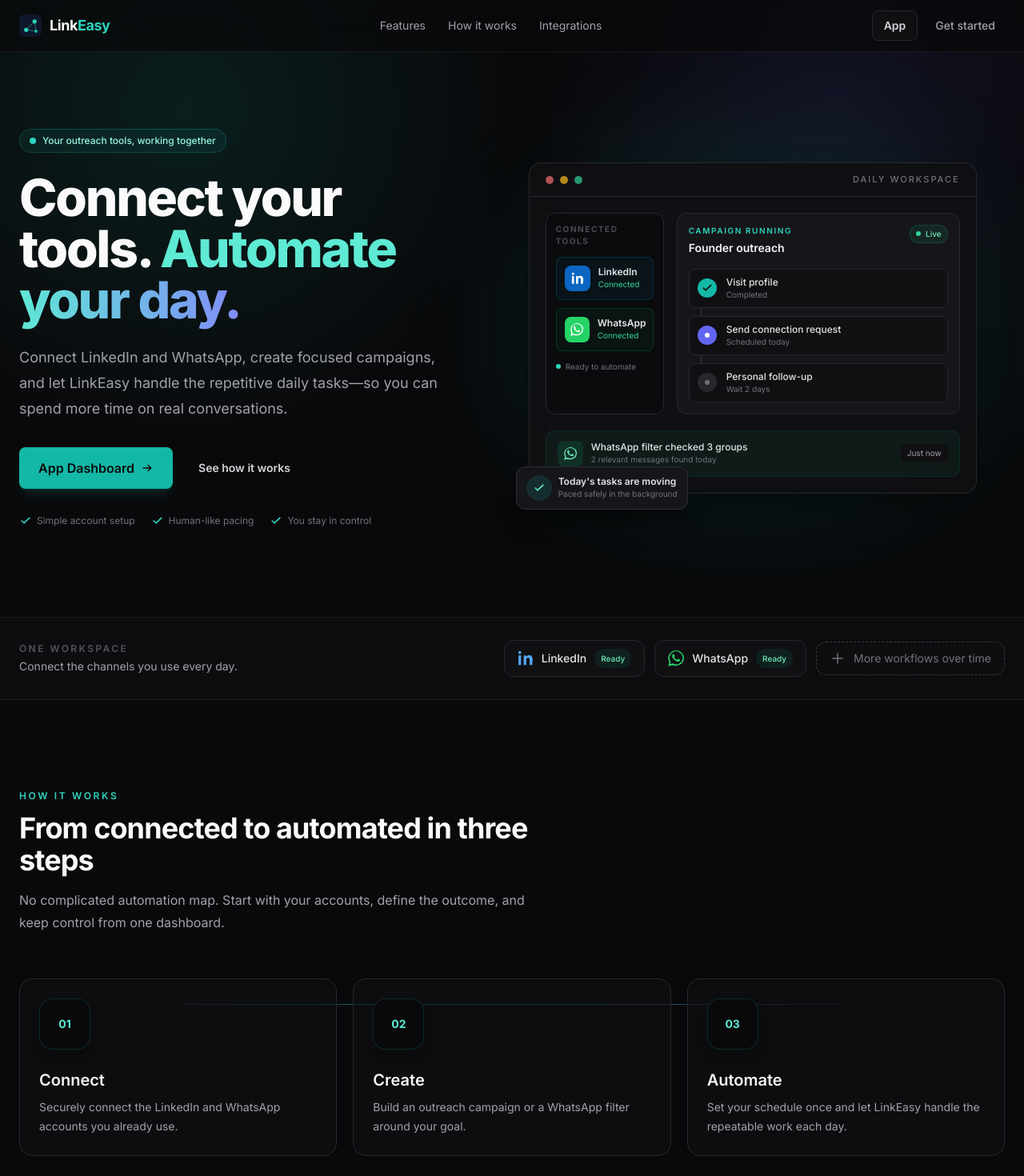
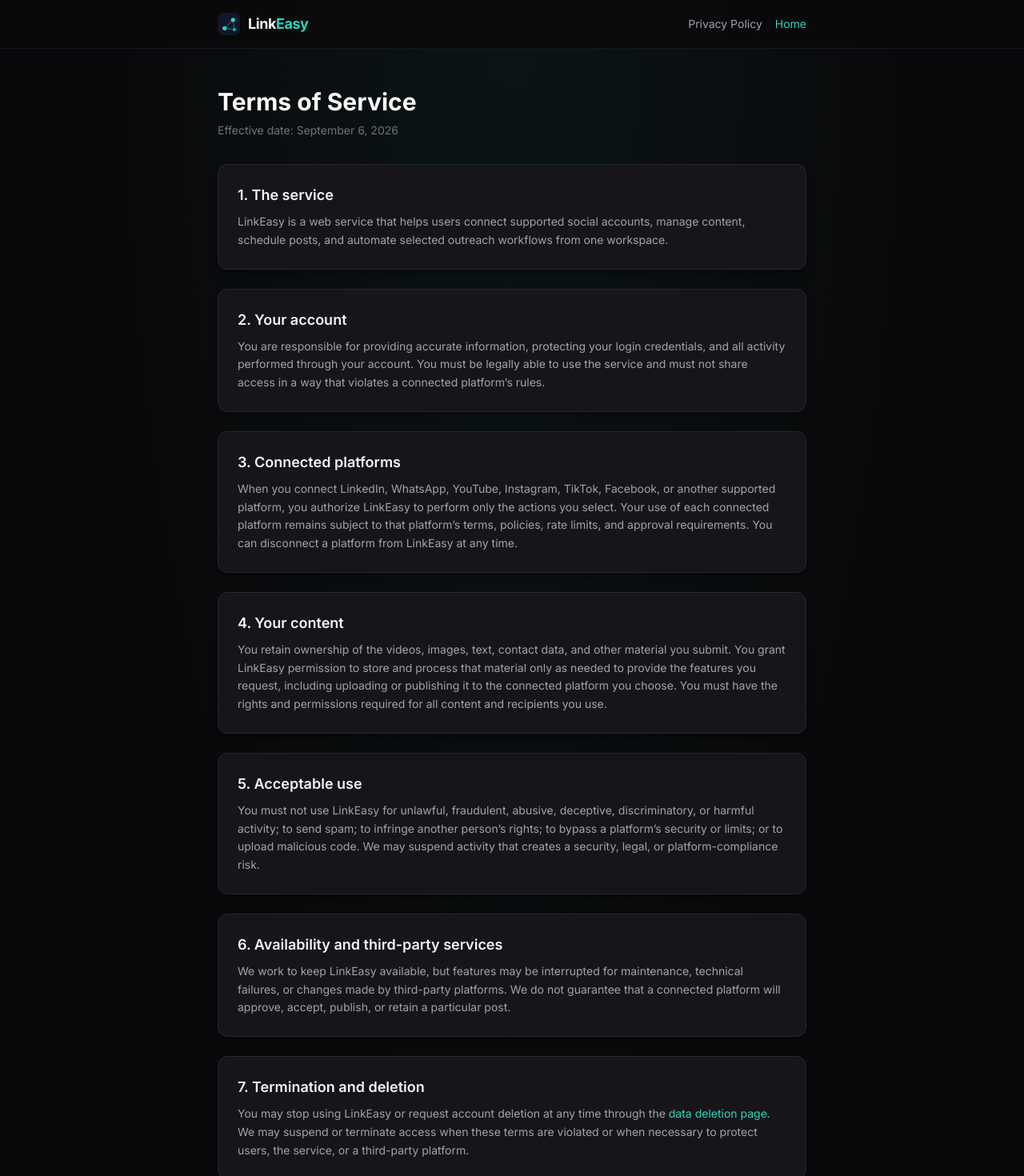
Before and after one commit to saifullahkhan-software-engineer/link-easy, a React (Vite) app in the folder frontend/: page /terms in a window 1280 px wide. Before the commit this address led to /. Shown: the top 1470 px of the page at 80% size. Built offline with nearby package versions, Linux system fonts and the light colour scheme; no server answers; the HTML template or start-up script is replaced by a standard one.

Commit message:
privacy policy added

```diff
--- a/frontend/src/App.jsx
+++ b/frontend/src/App.jsx
@@ -45,6 +45,7 @@
 import SocialSettingsPage from './pages/social-scheduler/SettingsPage';
 import FacebookGroupsPage from './pages/social-scheduler/FacebookGroupsPage';
 import PrivacyPolicy from './pages/PrivacyPolicy';
+import TermsOfService from './pages/TermsOfService';
 import DataDeletion from './pages/DataDeletion';
 import DeleteConfirm from './pages/DeleteConfirm';
 
@@ -77,6 +78,7 @@
           {/* Public compliance pages — reachable without logging in (Meta app
               Basic settings: Privacy Policy URL and User Data Deletion URL). */}
           <Route path="/privacy" element={<PrivacyPolicy />} />
+          <Route path="/terms" element={<TermsOfService />} />
           <Route path="/delete" element={<DataDeletion />} />
           <Route path="/delete-confirm" element={<DeleteConfirm />} />
 
--- a/frontend/src/pages/Landing.jsx
+++ b/frontend/src/pages/Landing.jsx
@@ -406,7 +406,14 @@
             <img src="/favicon.svg" alt="" className="h-5 w-5 opacity-70" />
             <span>LinkEasy</span>
           </Link>
-          <p className="text-center sm:text-right">Connect your tools. Automate responsibly. Keep conversations human.</p>
+          <div className="flex flex-col items-center gap-2 sm:items-end">
+            <p className="text-center sm:text-right">Connect your tools. Automate responsibly. Keep conversations human.</p>
+            <nav className="flex gap-4 text-xs text-zinc-600" aria-label="Legal links">
+              <Link to="/privacy" className="transition hover:text-zinc-300">Privacy Policy</Link>
+              <Link to="/terms" className="transition hover:text-zinc-300">Terms of Service</Link>
+              <Link to="/delete" className="transition hover:text-zinc-300">Data Deletion</Link>
+            </nav>
+          </div>
         </div>
       </footer>
     </div>
--- a/frontend/src/pages/PrivacyPolicy.jsx
+++ b/frontend/src/pages/PrivacyPolicy.jsx
@@ -140,6 +140,9 @@
             <Link to="/privacy" className="hover:text-zinc-400">
               Privacy Policy
             </Link>
+            <Link to="/terms" className="hover:text-zinc-400">
+              Terms of Service
+            </Link>
             <Link to="/delete" className="hover:text-zinc-400">
               Data Deletion
             </Link>
--- /dev/null
+++ b/frontend/src/pages/TermsOfService.jsx
@@ -0,0 +1,40 @@
+import { Link } from 'react-router-dom';
+
+export default function TermsOfService() {
+  return (
+    <div className="min-h-screen bg-surface-950 bg-[radial-gradient(ellipse_at_top,rgba(45,212,191,0.06),transparent_55%)] text-zinc-300">
+      <header className="border-b border-surface-800/80 bg-surface-950/80 backdrop-blur">
+        <div className="mx-auto flex max-w-3xl items-center justify-between px-4 py-4">
+          <Link to="/" className="flex items-center gap-2.5">
+            <img src="/favicon.svg" alt="" className="h-7 w-7" />
+            <span className="text-lg font-bold tracking-tight text-zinc-100">Link<span className="text-accent-400">Easy</span></span>
+          </Link>
+          <nav className="flex gap-4 text-sm text-zinc-400">
+            <Link to="/privacy" className="hover:text-zinc-200">Privacy Policy</Link>
+            <Link to="/" className="text-accent-400 hover:text-accent-300">Home</Link>
+          </nav>
+        </div>
+      </header>
+
+      <main className="mx-auto max-w-3xl px-4 py-12">
+        <h1 className="text-3xl font-bold text-zinc-50">Terms of Service</h1>
+        <p className="mt-2 text-sm text-zinc-500">Effective date: September 6, 2026</p>
+        <div className="mt-8 space-y-6">
+          <section className="card p-6"><h2 className="text-lg font-semibold text-zinc-100">1. The service</h2><p className="mt-2 text-sm leading-relaxed text-zinc-400">LinkEasy is a web service that helps users connect supported social accounts, manage content, schedule posts, and automate selected outreach workflows from one workspace.</p></section>
+          <section className="card p-6"><h2 className="text-lg font-semibold text-zinc-100">2. Your account</h2><p className="mt-2 text-sm leading-relaxed text-zinc-400">You are responsible for providing accurate information, protecting your login credentials, and all activity performed through your account. You must be legally able to use the service and must not share access in a way that violates a connected platform’s rules.</p></section>
+          <section className="card p-6"><h2 className="text-lg font-semibold text-zinc-100">3. Connected platforms</h2><p className="mt-2 text-sm leading-relaxed text-zinc-400">When you connect LinkedIn, WhatsApp, YouTube, Instagram, TikTok, Facebook, or another supported platform, you authorize LinkEasy to perform only the actions you select. Your use of each connected platform remains subject to that platform’s terms, policies, rate limits, and approval requirements. You can disconnect a platform from LinkEasy at any time.</p></section>
+          <section className="card p-6"><h2 className="text-lg font-semibold text-zinc-100">4. Your content</h2><p className="mt-2 text-sm leading-relaxed text-zinc-400">You retain ownership of the videos, images, text, contact data, and other material you submit. You grant LinkEasy permission to store and process that material only as needed to provide the features you request, including uploading or publishing it to the connected platform you choose. You must have the rights and permissions required for all content and recipients you use.</p></section>
+          <section className="card p-6"><h2 className="text-lg font-semibold text-zinc-100">5. Acceptable use</h2><p className="mt-2 text-sm leading-relaxed text-zinc-400">You must not use LinkEasy for unlawful, fraudulent, abusive, deceptive, discriminatory, or harmful activity; to send spam; to infringe another person’s rights; to bypass a platform’s security or limits; or to upload malicious code. We may suspend activity that creates a security, legal, or platform-compliance risk.</p></section>
+          <section className="card p-6"><h2 className="text-lg font-semibold text-zinc-100">6. Availability and third-party services</h2><p className="mt-2 text-sm leading-relaxed text-zinc-400">We work to keep LinkEasy available, but features may be interrupted for maintenance, technical failures, or changes made by third-party platforms. We do not guarantee that a connected platform will approve, accept, publish, or retain a particular post.</p></section>
+          <section className="card p-6"><h2 className="text-lg font-semibold text-zinc-100">7. Termination and deletion</h2><p className="mt-2 text-sm leading-relaxed text-zinc-400">You may stop using LinkEasy or request account deletion at any time through the <Link to="/delete" className="text-accent-400 hover:text-accent-300">data deletion page</Link>. We may suspend or terminate access when these terms are violated or when necessary to protect users, the service, or a third-party platform.</p></section>
+          <section className="card p-6"><h2 className="text-lg font-semibold text-zinc-100">8. Disclaimer and liability</h2><p className="mt-2 text-sm leading-relaxed text-zinc-400">LinkEasy is provided on an “as available” basis. To the extent permitted by law, LinkEasy is not responsible for indirect losses, missed opportunities, platform outages, rejected content, account restrictions, or changes to third-party APIs resulting from your use of the service.</p></section>
+          <section className="card p-6"><h2 className="text-lg font-semibold text-zinc-100">9. Changes and contact</h2><p className="mt-2 text-sm leading-relaxed text-zinc-400">We may update these terms when the service changes. The updated effective date will appear on this page. Questions about these terms can be sent to the support address shown in the service.</p></section>
+        </div>
+      </main>
+
+      <footer className="border-t border-surface-800/80 py-6"><div className="mx-auto flex max-w-3xl items-center justify-between px-4 text-xs text-zinc-600"><span>© {new Date().getFullYear()} LinkEasy</span><span className="flex gap-4"><Link to="/privacy" className="hover:text-zinc-400">Privacy Policy</Link><Link to="/terms" className="hover:text-zinc-400">Terms of Service</Link><Link to="/delete" className="hover:text-zinc-400">Data Deletion</Link></span></div></footer>
+    </div>
+  );
+}
+
+// This page is public so platform reviewers can access it without signing in.
```
Also changed, not shown: 1 other file (tests, documents, lock files or other folders).
